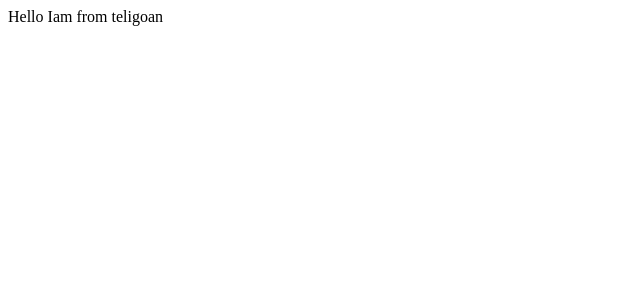
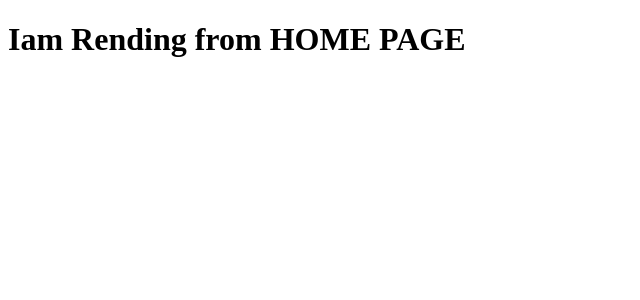
Before and after one commit to anujpaul27/React, a React (Vite) app: page / in a window 1280 px wide. Shown: the top 300 px of the page, without its empty margins (0-640 px from the left). Built offline with nearby package versions, Linux system fonts and the light colour scheme.

Commit message:
Basic react router

```diff
--- /dev/null
+++ b/src/Home/Header.jsx
@@ -0,0 +1,10 @@
+
+const Header = () => {
+    return (
+        <div>
+            <h1>Iam Rending from HOME PAGE  </h1>
+        </div>
+    );
+};
+
+export default Header;
```
Also changed, not shown: src/main.jsx (+6 -2 lines).
